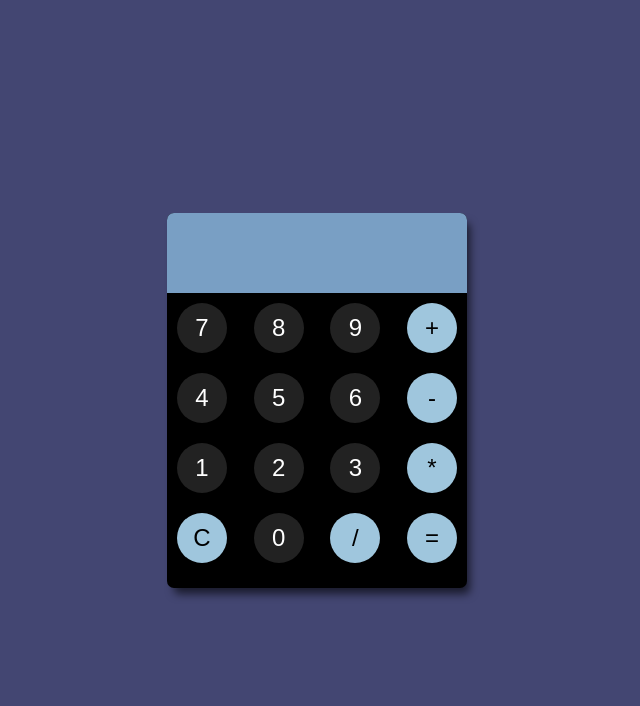
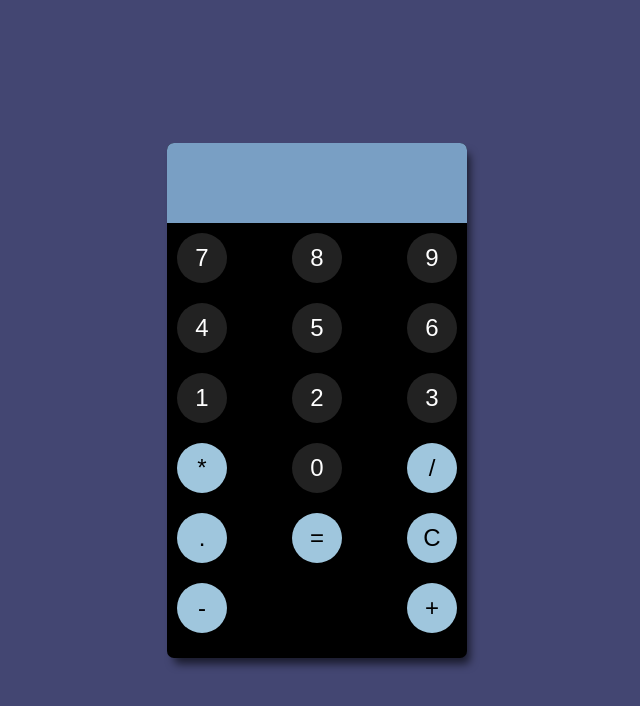
Before and after one commit to LeoGalic/kakulator, a plain HTML site: page index.html in a window 1280 px wide. Shown: the whole page, without its empty margins (323-963 px from the left). Drawn offline with Linux system fonts and the light colour scheme.

Commit message:
Update index.html

```diff
--- a/index.html
+++ b/index.html
@@ -3,7 +3,7 @@
 <head>
   <meta charset="UTF-8">
   <meta name="viewport" content="width=device-width, initial-scale=1.0">
-  <title>Kakulator</title>
+  <title>Calculator</title>
   <style>
       * {
   padding: 0;
@@ -89,25 +89,32 @@ button:hover {
         <button value="7">7</button>
         <button value="8">8</button>
         <button value="9">9</button>
-        <button value="+" class="operator">+</button>
       </div>
       <div class="row">
         <button value="4">4</button>
         <button value="5">5</button>
         <button value="6">6</button>
-        <button value="-" class="operator">-</button>
+
       </div>
       <div class="row">
         <button value="1">1</button>
         <button value="2">2</button>
         <button value="3">3</button>
-        <button value="*" class="operator">*</button>
+
       </div>
       <div class="row">
-        <button value="C" class="operator">C</button>
+        <button value="*" class="operator">*</button>
         <button value="0">0</button>
         <button value="/" class="operator">/</button>
-        <button value="=" class="operator">=</button>
+      </div>
+      <div class="row">
+        <button value="." class="operator">.</button>
+         <button value="=" class="operator">=</button>
+         <button value="C" class="operator">C</button>
+      </div>
+      <div class="row">
+        <button value="-" class="operator">-</button>
+        <button value="+" class="operator">+</button>
       </div>
     </div>
 
@@ -119,6 +126,7 @@ button:hover {
 const buttons = document.querySelectorAll('button');
 
 const display = document.querySelector('.display');
+
 
 
 buttons.forEach(function(button) {
```
